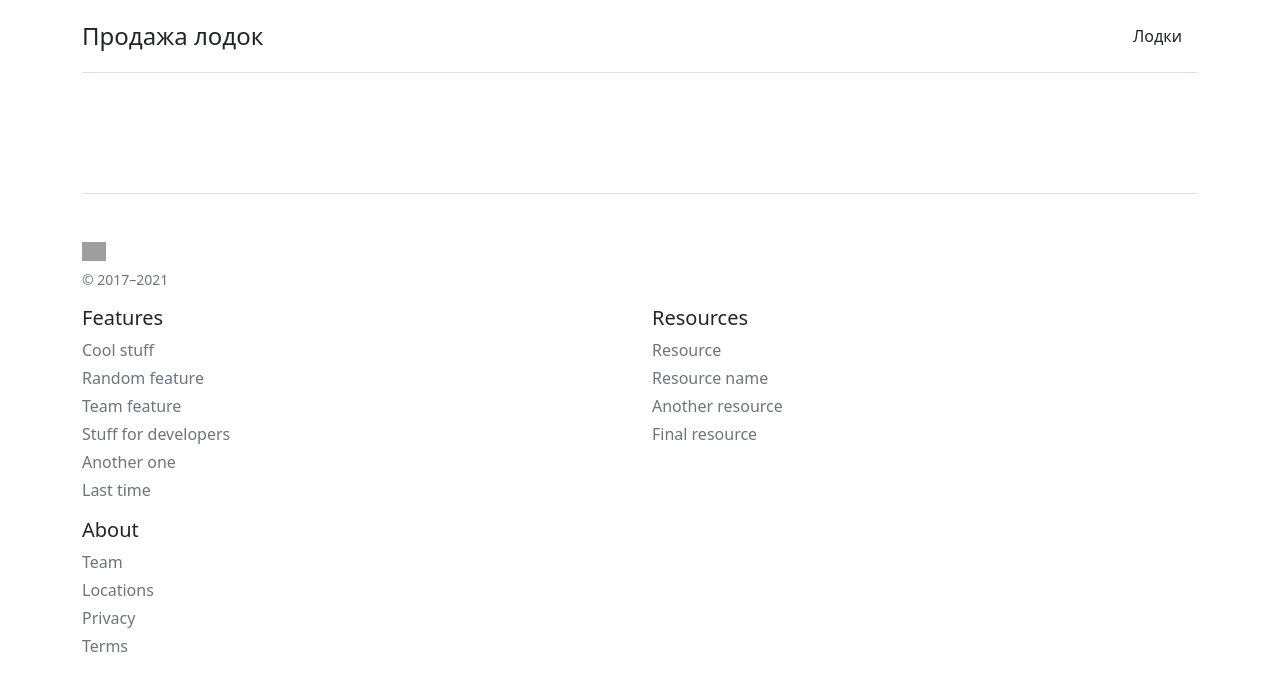
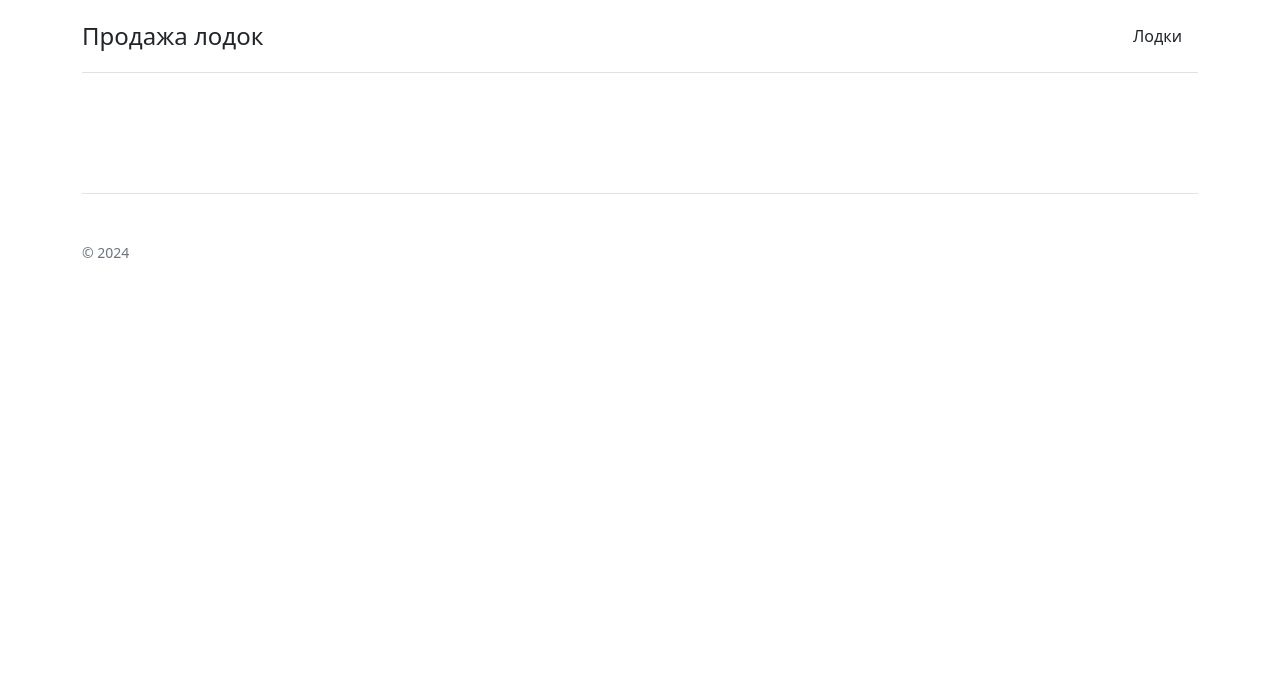
Before and after one commit to tatianaubuntu/boatsell, a Django app: page / in a window 1280 px wide. Shown: the top 691 px of the page. Run offline with Django 5.2, Linux system fonts and the light colour scheme; data that the repository does not hold is empty; some libraries are stand-ins or nearby versions; grey boxes are pictures that could not be loaded.

Commit message:
cor code boatsell

```diff
--- a/boat/templates/boat/base.html
+++ b/boat/templates/boat/base.html
@@ -63,43 +63,11 @@
         {% endblock %}
 
     </div>
-
   </main>
-
   <footer class="pt-4 my-md-5 pt-md-5 border-top">
     <div class="row">
       <div class="col-12 col-md">
-        <img class="mb-2" src="/docs/5.0/assets/brand/bootstrap-logo.svg" alt="" width="24" height="19">
-        <small class="d-block mb-3 text-muted">&copy; 2017–2021</small>
-      </div>
-      <div class="col-6 col-md">
-        <h5>Features</h5>
-        <ul class="list-unstyled text-small">
-          <li class="mb-1"><a class="link-secondary text-decoration-none" href="#">Cool stuff</a></li>
-          <li class="mb-1"><a class="link-secondary text-decoration-none" href="#">Random feature</a></li>
-          <li class="mb-1"><a class="link-secondary text-decoration-none" href="#">Team feature</a></li>
-          <li class="mb-1"><a class="link-secondary text-decoration-none" href="#">Stuff for developers</a></li>
-          <li class="mb-1"><a class="link-secondary text-decoration-none" href="#">Another one</a></li>
-          <li class="mb-1"><a class="link-secondary text-decoration-none" href="#">Last time</a></li>
-        </ul>
-      </div>
-      <div class="col-6 col-md">
-        <h5>Resources</h5>
-        <ul class="list-unstyled text-small">
-          <li class="mb-1"><a class="link-secondary text-decoration-none" href="#">Resource</a></li>
-          <li class="mb-1"><a class="link-secondary text-decoration-none" href="#">Resource name</a></li>
-          <li class="mb-1"><a class="link-secondary text-decoration-none" href="#">Another resource</a></li>
-          <li class="mb-1"><a class="link-secondary text-decoration-none" href="#">Final resource</a></li>
-        </ul>
-      </div>
-      <div class="col-6 col-md">
-        <h5>About</h5>
-        <ul class="list-unstyled text-small">
-          <li class="mb-1"><a class="link-secondary text-decoration-none" href="#">Team</a></li>
-          <li class="mb-1"><a class="link-secondary text-decoration-none" href="#">Locations</a></li>
-          <li class="mb-1"><a class="link-secondary text-decoration-none" href="#">Privacy</a></li>
-          <li class="mb-1"><a class="link-secondary text-decoration-none" href="#">Terms</a></li>
-        </ul>
+        <small class="d-block mb-3 text-muted">&copy; 2024</small>
       </div>
     </div>
   </footer>
--- a/config/settings.py
+++ b/config/settings.py
@@ -127,3 +127,9 @@ STATICFILES_DIRS = (BASE_DIR / 'static',)
 # https://docs.djangoproject.com/en/5.0/ref/settings/#default-auto-field
 
 DEFAULT_AUTO_FIELD = 'django.db.models.BigAutoField'
+
+EMAIL_HOST = 'smtp.yandex.ru'
+EMAIL_PORT = 465
+EMAIL_HOST_USER = 'noreply@oscarbot.ru'
+EMAIL_HOST_PASSWORD = 'AsTSNVv7pun9'
+EMAIL_USE_SSL = True
```
Also changed, not shown: order/services.py (added, +14 -0 lines), order/views.py (+8 -2 lines).
